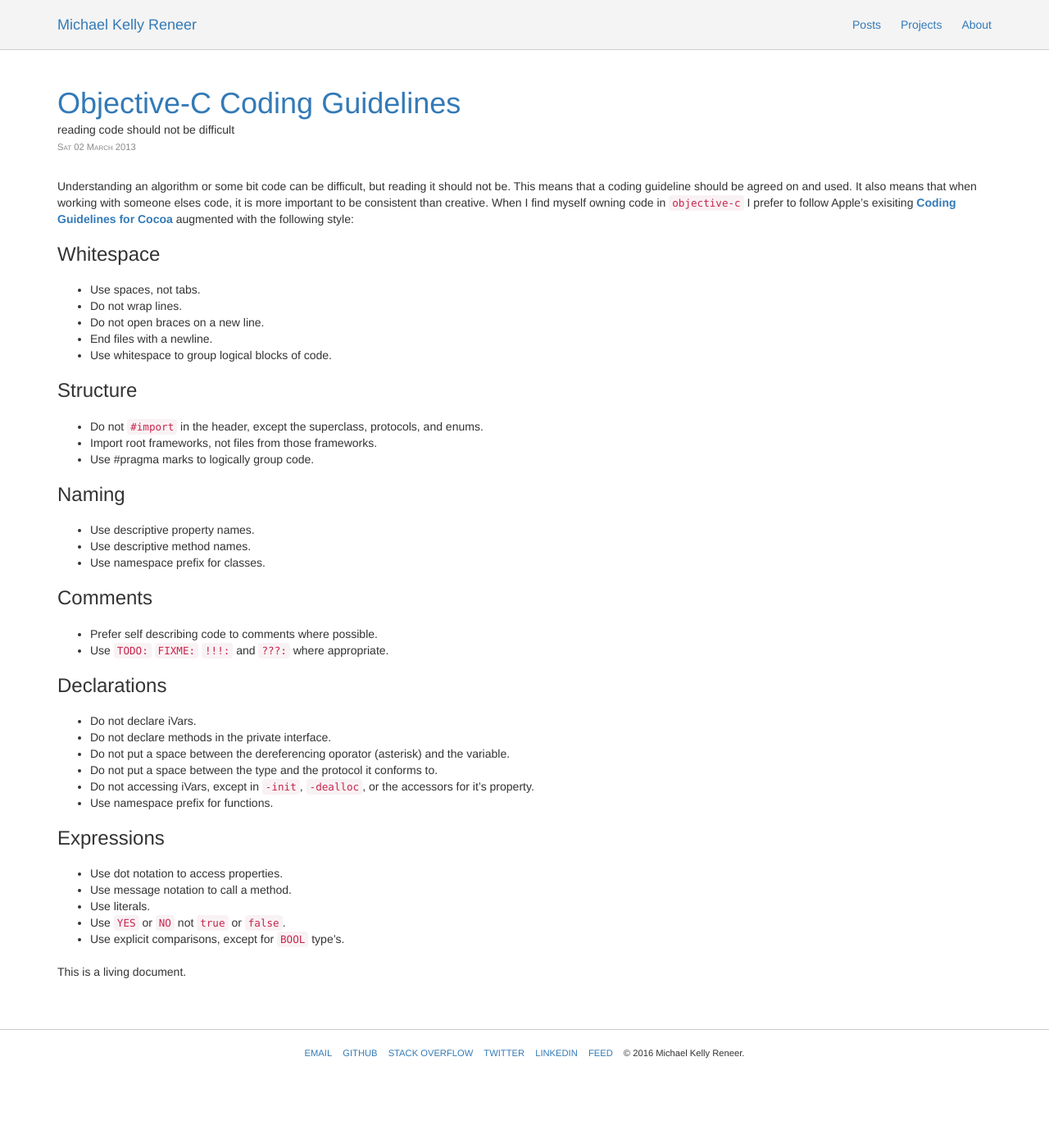
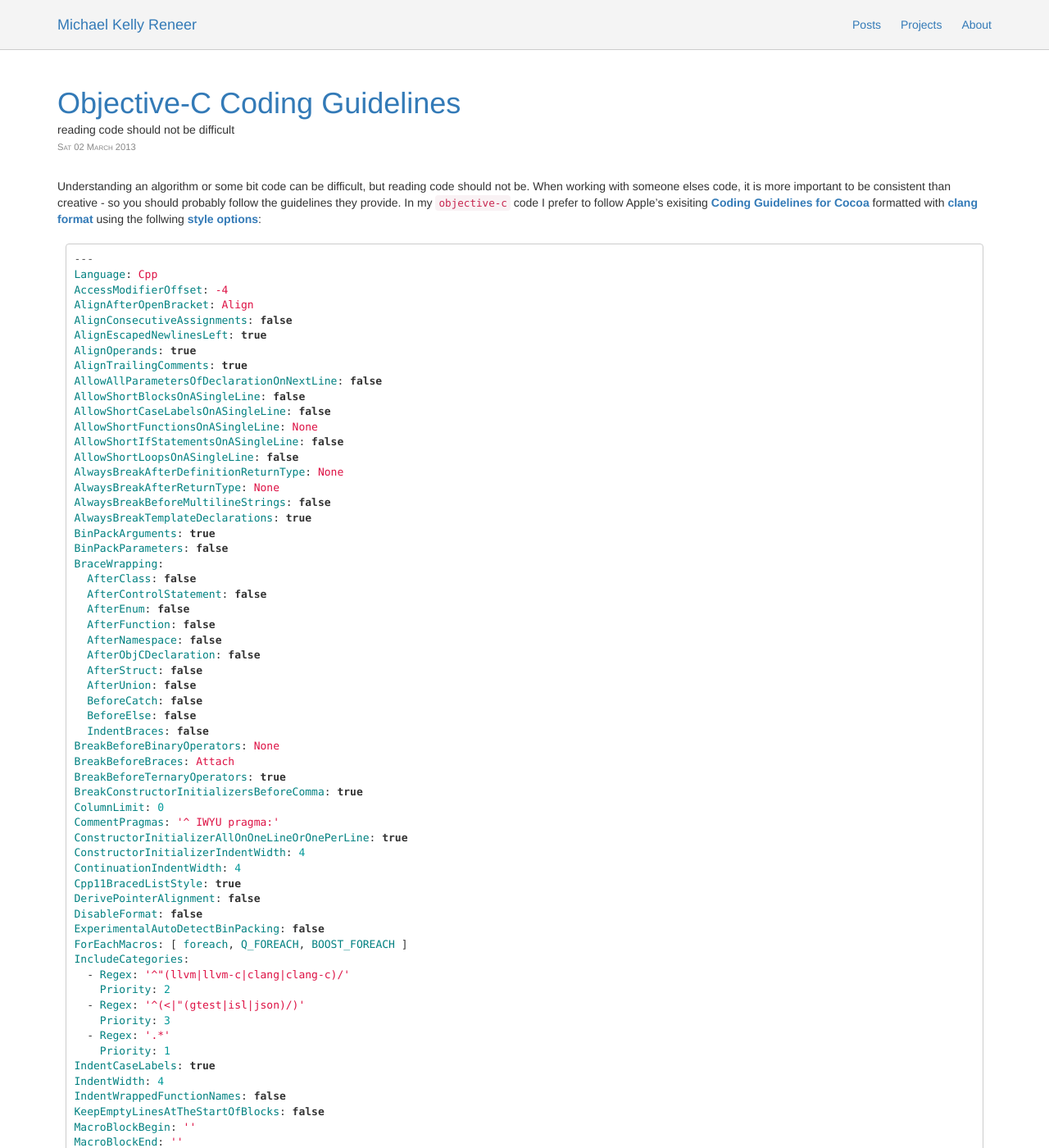
Before and after one commit to michaelreneer/michaelreneer.github.io, a Jekyll site: the page built from _posts/computer science/2013-03-02-objective-c-coding-guidelines.markdown, in a window 1280 px wide and 1400 px high. Shown: the whole window at 82% size. Built offline with Jekyll 4.4.1, drawn with Linux system fonts in a browser that asks for light colours; some of the changed text lies outside the part shown.

Commit message:
Added and updated some posts.

```diff
--- a/_posts/computer science/2013-03-02-objective-c-coding-guidelines.markdown
+++ b/_posts/computer science/2013-03-02-objective-c-coding-guidelines.markdown
@@ -5,57 +5,103 @@ categories: computer science
 tags: objective-c, ios, osx, style
 ---
 
-Understanding an algorithm or some bit code can be difficult, but reading it
-should not be. This means that a coding guideline should be agreed on and used.
-It also means that when working with someone elses code, it is more important
-to be consistent than creative. When I find myself owning code in `objective-c`
-I prefer to follow Apple's exisiting [Coding Guidelines for Cocoa][] augmented
-with the following style:
+Understanding an algorithm or some bit code can be difficult, but reading code
+should not be. When working with someone elses code, it is more important to be
+consistent than creative - so you should probably follow the guidelines they
+provide. In my `objective-c` code I prefer to follow Apple's exisiting
+[Coding Guidelines for Cocoa][] formatted with [clang format][] using the
+follwing [style options][]:
 
-### Whitespace
+~~~ yaml
+---
+Language: Cpp
+AccessModifierOffset: -4
+AlignAfterOpenBracket: Align
+AlignConsecutiveAssignments: false
+AlignEscapedNewlinesLeft: true
+AlignOperands: true
+AlignTrailingComments: true
+AllowAllParametersOfDeclarationOnNextLine: false
+AllowShortBlocksOnASingleLine: false
+AllowShortCaseLabelsOnASingleLine: false
+AllowShortFunctionsOnASingleLine: None
+AllowShortIfStatementsOnASingleLine: false
+AllowShortLoopsOnASingleLine: false
+AlwaysBreakAfterDefinitionReturnType: None
+AlwaysBreakAfterReturnType: None
+AlwaysBreakBeforeMultilineStrings: false
+AlwaysBreakTemplateDeclarations: true
+BinPackArguments: true
+BinPackParameters: false
+BraceWrapping:
+  AfterClass: false
+  AfterControlStatement: false
+  AfterEnum: false
+  AfterFunction: false
+  AfterNamespace: false
+  AfterObjCDeclaration: false
+  AfterStruct: false
+  AfterUnion: false
+  BeforeCatch: false
+  BeforeElse: false
+  IndentBraces: false
+BreakBeforeBinaryOperators: None
+BreakBeforeBraces: Attach
+BreakBeforeTernaryOperators: true
+BreakConstructorInitializersBeforeComma: true
+ColumnLimit: 0
+CommentPragmas: '^ IWYU pragma:'
+ConstructorInitializerAllOnOneLineOrOnePerLine: true
+ConstructorInitializerIndentWidth: 4
+ContinuationIndentWidth: 4
+Cpp11BracedListStyle: true
+DerivePointerAlignment: false
+DisableFormat: false
+ExperimentalAutoDetectBinPacking: false
+ForEachMacros: [ foreach, Q_FOREACH, BOOST_FOREACH ]
+IncludeCategories:
+  - Regex: '^"(llvm|llvm-c|clang|clang-c)/'
+    Priority: 2
+  - Regex: '^(<|"(gtest|isl|json)/)'
+    Priority: 3
+  - Regex: '.*'
+    Priority: 1
+IndentCaseLabels: true
+IndentWidth: 4
+IndentWrappedFunctionNames: false
+KeepEmptyLinesAtTheStartOfBlocks: false
+MacroBlockBegin: ''
+MacroBlockEnd: ''
+MaxEmptyLinesToKeep: 1
+NamespaceIndentation: None
+ObjCBlockIndentWidth: 4
+ObjCSpaceAfterProperty: true
+ObjCSpaceBeforeProtocolList: true
+PenaltyBreakBeforeFirstCallParameter: 19
+PenaltyBreakComment: 300
+PenaltyBreakFirstLessLess: 120
+PenaltyBreakString: 1000
+PenaltyExcessCharacter: 1000000
+PenaltyReturnTypeOnItsOwnLine: 60
+PointerAlignment: Right
+ReflowComments: false
+SortIncludes: true
+SpaceAfterCStyleCast: false
+SpaceBeforeAssignmentOperators: true
+SpaceBeforeParens: ControlStatements
+SpaceInEmptyParentheses: false
+SpacesBeforeTrailingComments: 1
+SpacesInAngles: false
+SpacesInContainerLiterals: false
+SpacesInCStyleCastParentheses: false
+SpacesInParentheses: false
+SpacesInSquareBrackets: false
+Standard: Cpp11
+TabWidth: 4
+UseTab: ForIndentation
+...
+~~~
 
-- Use spaces, not tabs.
-- Do not wrap lines.
-- Do not open braces on a new line.
-- End files with a newline.
-- Use whitespace to group logical blocks of code.
-
-### Structure
-
-- Do not `#import` in the header, except the superclass, protocols, and enums.
-- Import root frameworks, not files from those frameworks.
-- Use #pragma marks to logically group code.
-
-### Naming
-
-- Use descriptive property names.
-- Use descriptive method names.
-- Use namespace prefix for classes.
-
-### Comments
-
-- Prefer self describing code to comments where possible.
-- Use `TODO:` `FIXME:` `!!!:` and `???:` where appropriate.
-
-### Declarations
-
-- Do not declare iVars.
-- Do not declare methods in the private interface.
-- Do not put a space between the dereferencing oporator (asterisk) and the
-    variable.
-- Do not put a space between the type and the protocol it conforms to.
-- Do not accessing iVars, except in `-init`, `-dealloc`, or the accessors for
-    it's property.
-- Use namespace prefix for functions.
-
-### Expressions
-
-- Use dot notation to access properties.
-- Use message notation to call a method.
-- Use literals.
-- Use `YES` or `NO` not `true` or `false`.
-- Use explicit comparisons, except for `BOOL` type's.
-
-This is a living document.
-
+[clang format]: http://clang.llvm.org/docs/ClangFormat.html "Clang Format"
 [coding guidelines for cocoa]: http://developer.apple.com/library/mac/#documentation/cocoa/conceptual/codingguidelines/codingguidelines.html "Coding Guidelines For Cocoa"
+[style options]: http://clang.llvm.org/docs/ClangFormatStyleOptions.html "Style Options"
```
Also changed, not shown: _posts/website/2012-12-09-hello-world.markdown (+12 -12 lines), _posts/website/2016-01-18-goodbye-pelican-hello-jekyll.markdown (renamed from _drafts/website/2016-01-18-goodbye-pelican-hello-jekyll.markdown, +10 -9 lines), about/index.markdown (+9 -9 lines).
